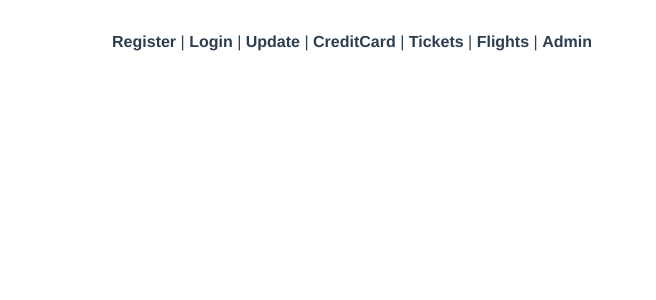
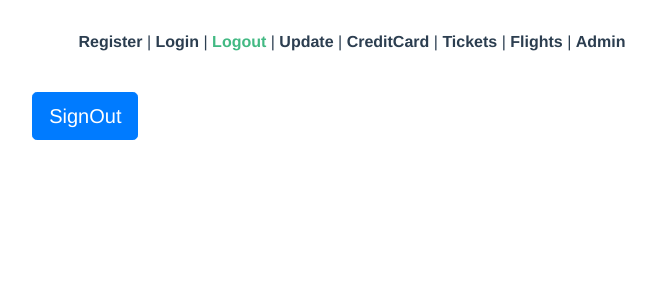
Before and after one commit to gojkovicmatija99/airport-frontend, a Vue app: page /logout in a window 1280 px wide. Shown: the top 300 px of the page, without its empty margins (288-944 px from the left). Built offline with nearby package versions, Linux system fonts and the light colour scheme.

Commit message:
Dodat logout

```diff
--- a/src/App.vue
+++ b/src/App.vue
@@ -3,6 +3,7 @@
     <div id="nav">
       <router-link to="/register">Register</router-link> |
       <router-link to="/login">Login</router-link> |
+      <router-link to="/logout">Logout</router-link> |
       <router-link to="/update">Update</router-link> |
       <router-link to="/addCreditCard">CreditCard</router-link> |
       <router-link to="/tickets">Tickets</router-link> |
--- a/src/router/index.js
+++ b/src/router/index.js
@@ -25,6 +25,11 @@ const routes = [
     component: () => import(/* webpackChunkName: "about" */ '../views/Login.vue')
   },
   {
+    path: '/logout',
+    name: 'Logout',
+    component: () => import(/* webpackChunkName: "about" */ '../views/Logout.vue')
+  },
+  {
     path: '/update',
     name: 'Update',
     component: () => import(/* webpackChunkName: "about" */ '../views/Update.vue')
--- a/src/store/index.js
+++ b/src/store/index.js
@@ -344,6 +344,9 @@ export default new Vuex.Store({
       }).catch((error) => {
           alert("Access denied!");
       });
+    },
+    set_token: function({ commit }) {
+        this.state.token = '';
     }
   },
   modules: {
--- /dev/null
+++ b/src/views/Logout.vue
@@ -0,0 +1,31 @@
+<template>
+    <div>
+        <b-container fluid>
+                <b-row class="mt-2">
+                    <b-col sm="3" offset="2">
+                        <b-button variant="primary" size="lg" @click="logoutUser">SignOut</b-button>
+                    </b-col>
+                </b-row>
+            </b-form>
+        </b-container>
+    </div>
+</template>
+
+<script>
+    import { mapActions, mapState } from 'vuex';
+
+    export default {
+        name: 'Logout',
+        computed: {
+            ...mapState(['token'])
+        },
+        methods: {
+            ...mapActions(['set_token']),
+
+            logoutUser: function() {
+                this.set_token();
+                this.$router.push('login');
+            }
+        }
+    }
+</script>
```
